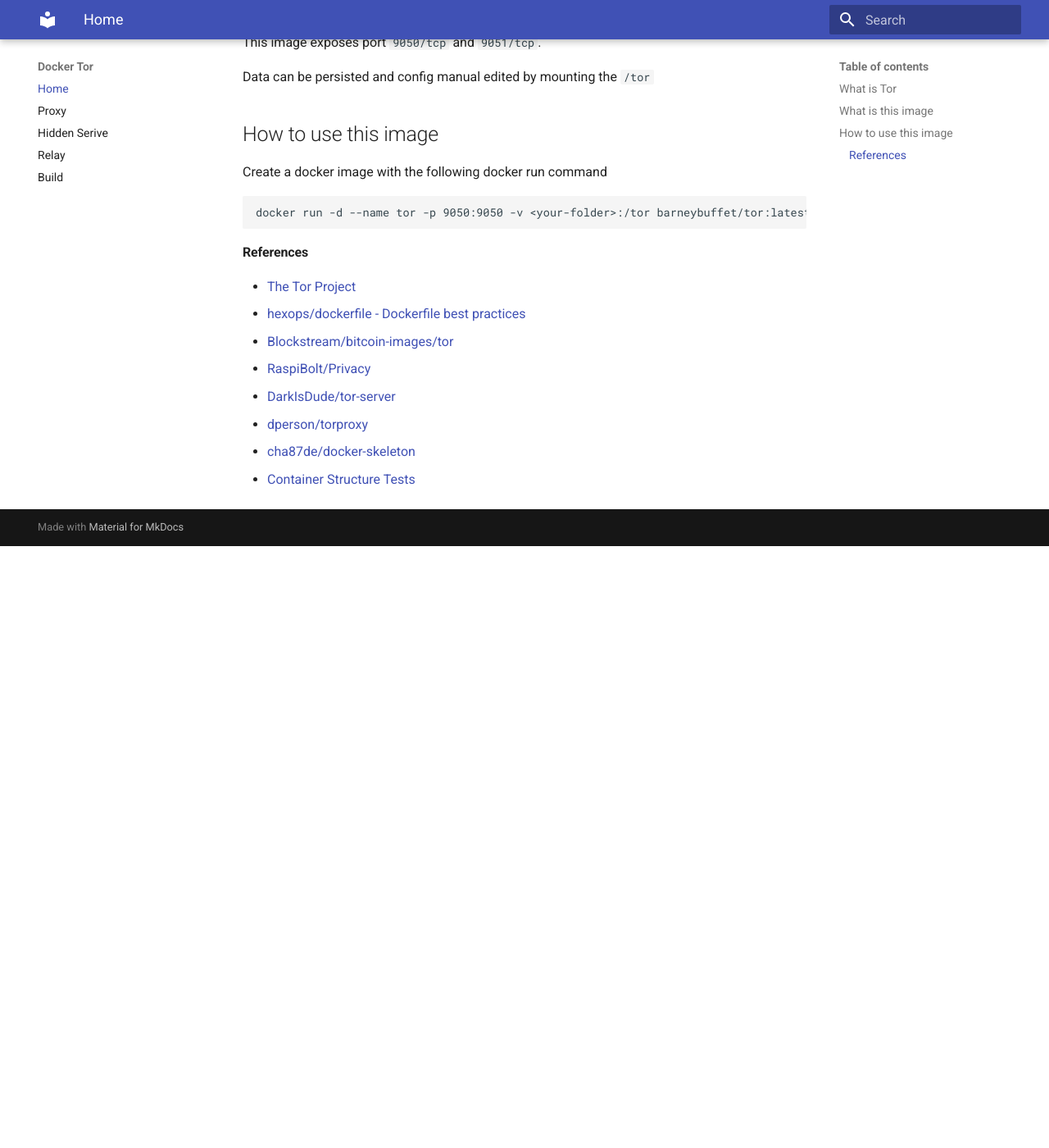
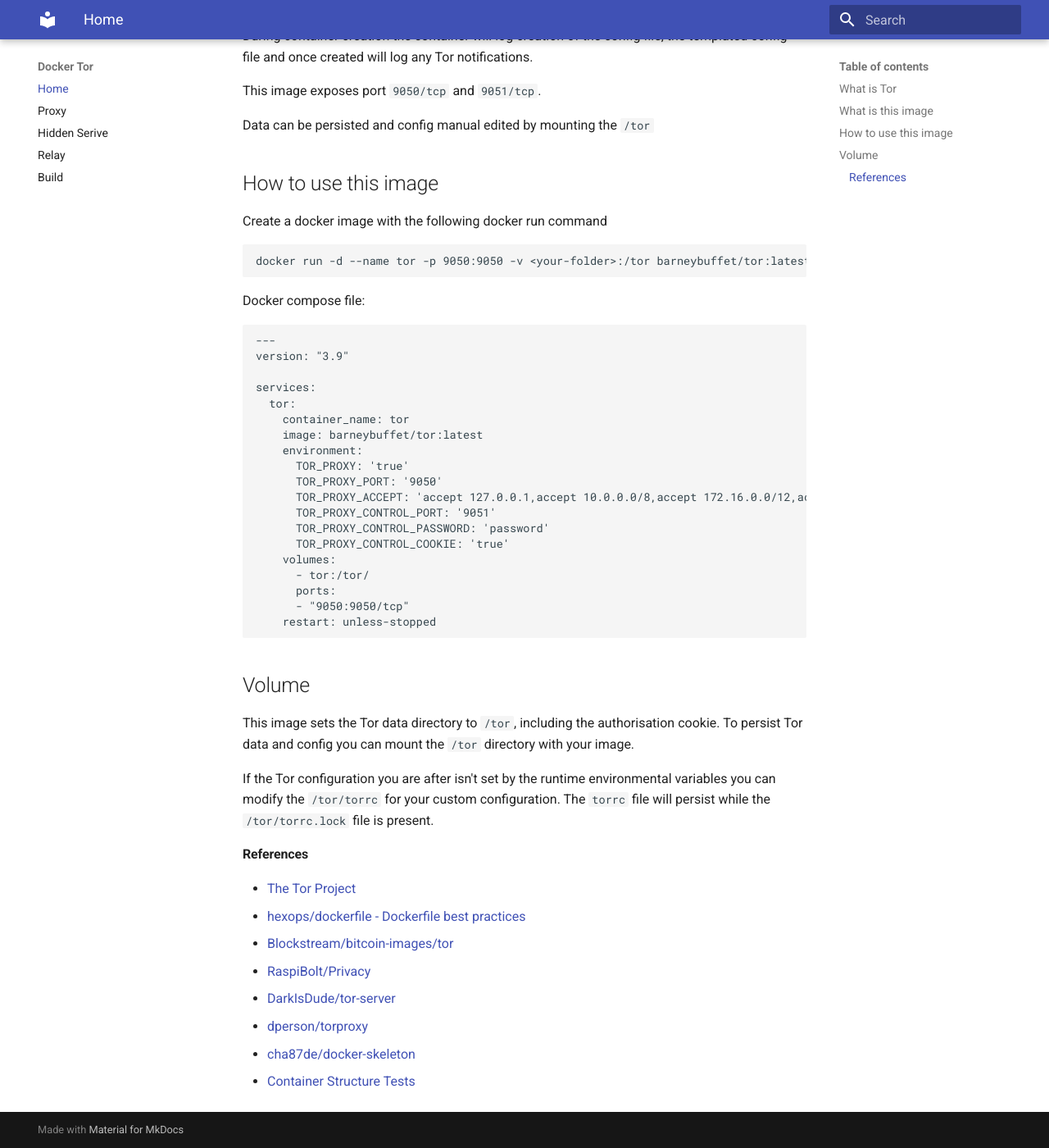
Before and after one commit to BarneyBuffet/docker-tor, an MkDocs documentation site: the page built from docs/index.md, in a window 1280 px wide and 1400 px high, scrolled down 879 px. Shown: the whole window at 82% size. Built offline with MkDocs 1.6.1 and Material for MkDocs 9.7.7, drawn with Linux system fonts in a browser that asks for light colours; before the commit the page ends 1545 px from its top, so only the background shows below that; some of the changed text lies outside the part shown.

````diff
--- a/docker-compose.yml
+++ b/docker-compose.yml
@@ -1,6 +1,5 @@
-
 ---
-version: "3.9"  # optional since v1.27.0
+version: "3.9"
 
 services:
   tor:
--- a/docs/index.md
+++ b/docs/index.md
@@ -18,7 +18,8 @@
 * Downloads the Tor source code tarballs and associated signature file
 * Verifies the Tor source tarballs against [Roger Dingledine: 0xEB5A896A28988BF5](https://2019.www.torproject.org/include/keys.txt) key
 * Compiles Tor from source
-* Templates out the Tor config file [torrc](https://www.mankier.com/1/tor)
+* Templates out the Tor config file [torrc](https://www.mankier.com/1/tor) _(this step is skipped if torrc.lock file exists in the `/tor` directory)_
+* Set a torrc.lock file to persist config file
 * Starts the tor service
 
 During container creation the container will log creation of the config file, the templated config file and once created will log any Tor notifications.
@@ -35,6 +36,36 @@
 docker run -d --name tor -p 9050:9050 -v <your-folder>:/tor barneybuffet/tor:latest
 ```
 
+Docker compose file:
+
+```bash
+---
+version: "3.9"
+
+services:
+  tor:
+    container_name: tor
+    image: barneybuffet/tor:latest
+    environment:
+      TOR_PROXY: 'true'
+      TOR_PROXY_PORT: '9050'
+      TOR_PROXY_ACCEPT: 'accept 127.0.0.1,accept 10.0.0.0/8,accept 172.16.0.0/12,accept 192.168.0.0/16'
+      TOR_PROXY_CONTROL_PORT: '9051'
+      TOR_PROXY_CONTROL_PASSWORD: 'password'
+      TOR_PROXY_CONTROL_COOKIE: 'true'
+    volumes:
+      - tor:/tor/
+      ports:
+      - "9050:9050/tcp"
+    restart: unless-stopped
+```
+
+## Volume
+
+This image sets the Tor data directory to `/tor`, including the authorisation cookie. To persist Tor data and config you can mount the `/tor` directory with your image.
+
+If the Tor configuration you are after isn't set by the runtime environmental variables you can modify the `/tor/torrc` for your custom configuration. The `torrc` file will persist while the `/tor/torrc.lock` file is present.
+
 #### References
 
 * [The Tor Project](https://gitlab.torproject.org/tpo)
````
Also changed, not shown: docs/proxy.md (+2 -2 lines), 3 other files.
